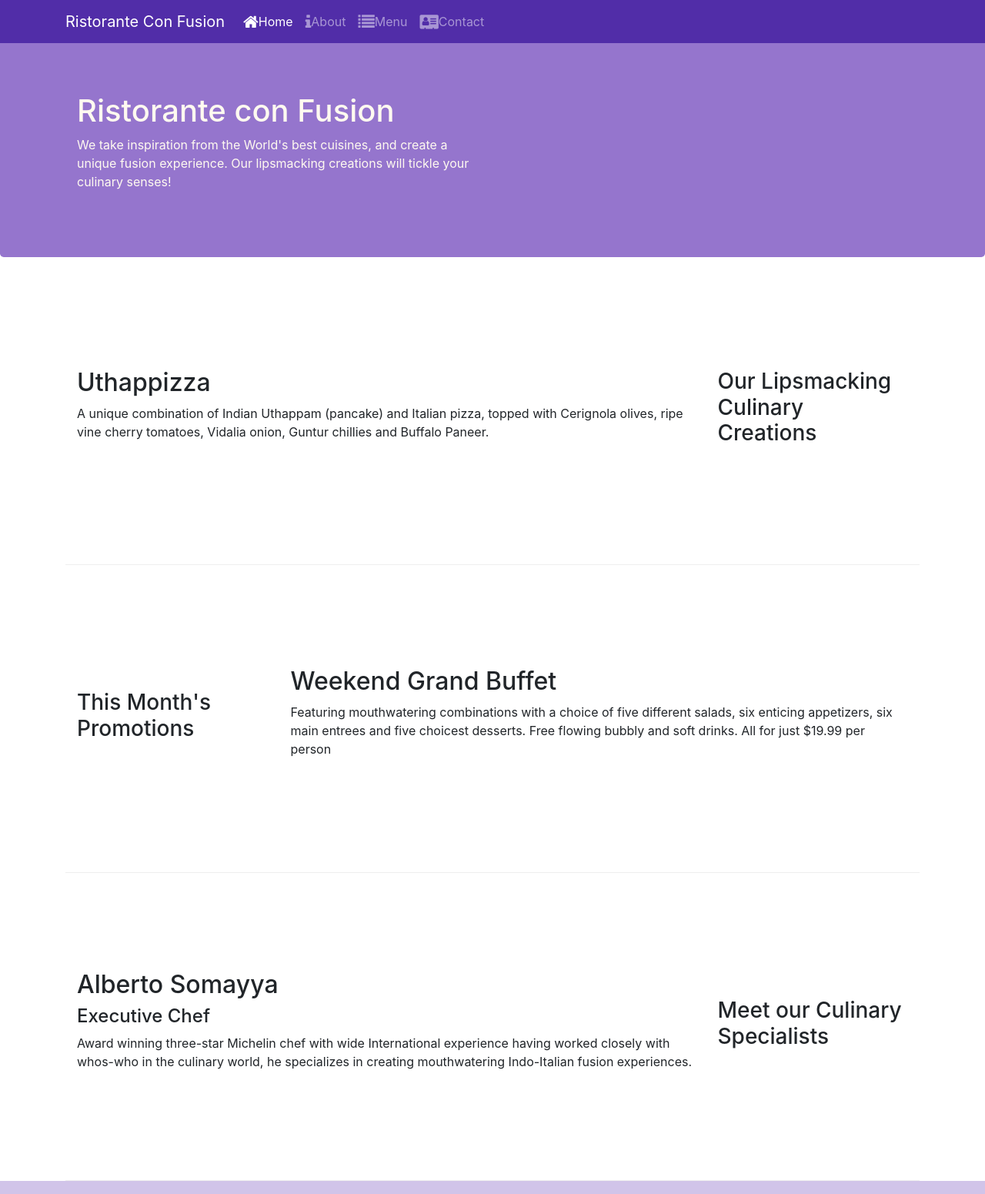
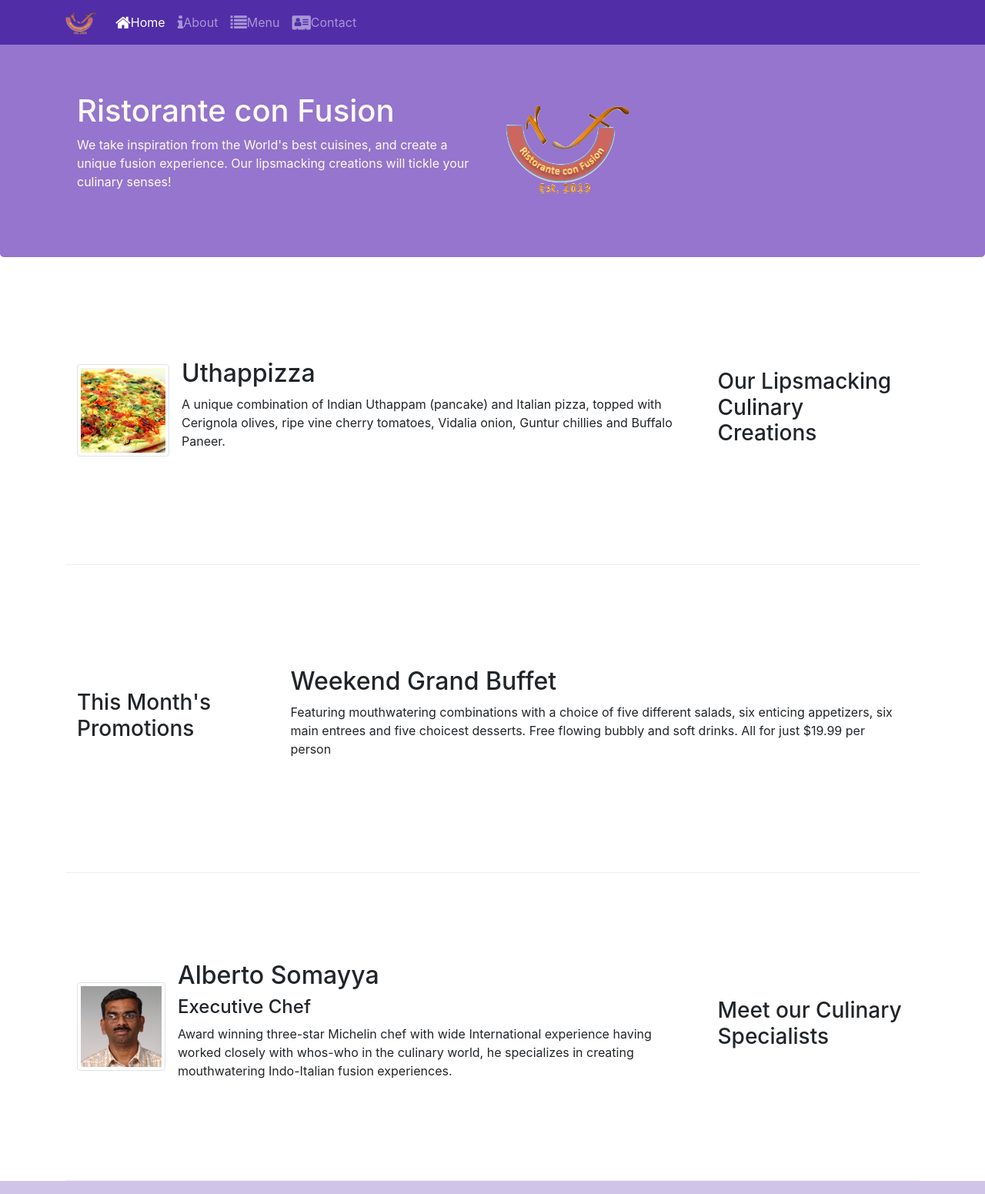
Before and after one commit to amanjain001/Restaurant_Confusion, a website: page index.html in a window 1280 px wide. Shown: the top 1551 px of the page at 77% size. Drawn offline with nearby package versions, Linux system fonts and the light colour scheme.

Commit message:
Images and Media

```diff
--- a/index.html
+++ b/index.html
@@ -19,7 +19,8 @@
     <nav class="navbar navbar-dark navbar-expand-sm fixed-top ">
         <div class="container">
 
-            <a class="navbar-brand" href="#">Ristorante Con Fusion</a>
+            <a class="navbar-brand" href="#"><img src="img/logo.png" height="30"
+                width="41"></a>
             <button class="navbar-toggler" type="button" data-toggle="collapse" data-target="#Navbar">
                 <span class="navbar-toggler-icon"></span>
             </button>
@@ -44,7 +45,10 @@
                         <p>We take inspiration from the World's best cuisines, and create a unique fusion experience. Our lipsmacking creations will tickle your culinary senses!</p>
                         </div>
 
-                        <div class="col-12 col-sm">
+                        <div class="col-12 col-sm align-self-center">
+
+                            <img src="img/logo.png" class="img-fluid" >
+
 
 
                     </div>
@@ -62,8 +66,15 @@
                 <h3>Our Lipsmacking Culinary Creations</h3>
             </div>
             <div class="col col-sm order-sm-first col-md">
-                <h2>Uthappizza</h2>
-                <p class="d-none d-sm-block">A unique combination of Indian Uthappam (pancake) and Italian pizza, topped with Cerignola olives, ripe vine cherry tomatoes, Vidalia onion, Guntur chillies and Buffalo Paneer.</p>
+                <div class="media">
+                    <img src="img/Uthappizza.png" class="d-flex align-self-center img-thumbnail mr-3" alt="Uthappizza">
+                    <div class="media-body">
+                        <h2 class="mt-0">Uthappizza</h2>
+                        <p class="d-none d-sm-block">A unique combination of Indian Uthappam (pancake) and Italian pizza, topped with Cerignola olives, ripe vine cherry tomatoes, Vidalia onion, Guntur chillies and Buffalo Paneer.</p>
+                    </div>
+                </div>
+
+
             </div>
         </div>
 
@@ -84,9 +95,16 @@
                 <h3>Meet our Culinary Specialists</h3>
             </div>
             <div class="col col-sm order-sm-first col-md">
-                <h2>Alberto Somayya</h2>
-                <h4>Executive Chef</h4>
-                <p class="d-none d-sm-block">Award winning three-star Michelin chef with wide International experience having worked closely with whos-who in the culinary world, he specializes in creating mouthwatering Indo-Italian fusion experiences. </p>
+                <div class="media">
+                    <img src="img/alberto.png" class="d-flex align-self-center img-thumbnail mr-3" alt="Alberto">
+                    <div class="media-body">
+                        <h2 class="mt-0">Alberto Somayya</h2>
+                        <h4>Executive Chef</h4>
+                        <p class="d-none d-sm-block">Award winning three-star Michelin chef with wide International experience having worked closely with whos-who in the culinary world, he specializes in creating mouthwatering Indo-Italian fusion experiences. </p>
+                    </div>
+                </div>
+
+
             </div>
         </div>
     </div>
```
Also changed, not shown: aboutus.html (+10 -4 lines), contactus.html (+9 -3 lines), img/alberto.png (added), img/buffet.png (added), img/logo.png (added), img/uthappizza.png (added), 1 other file.
